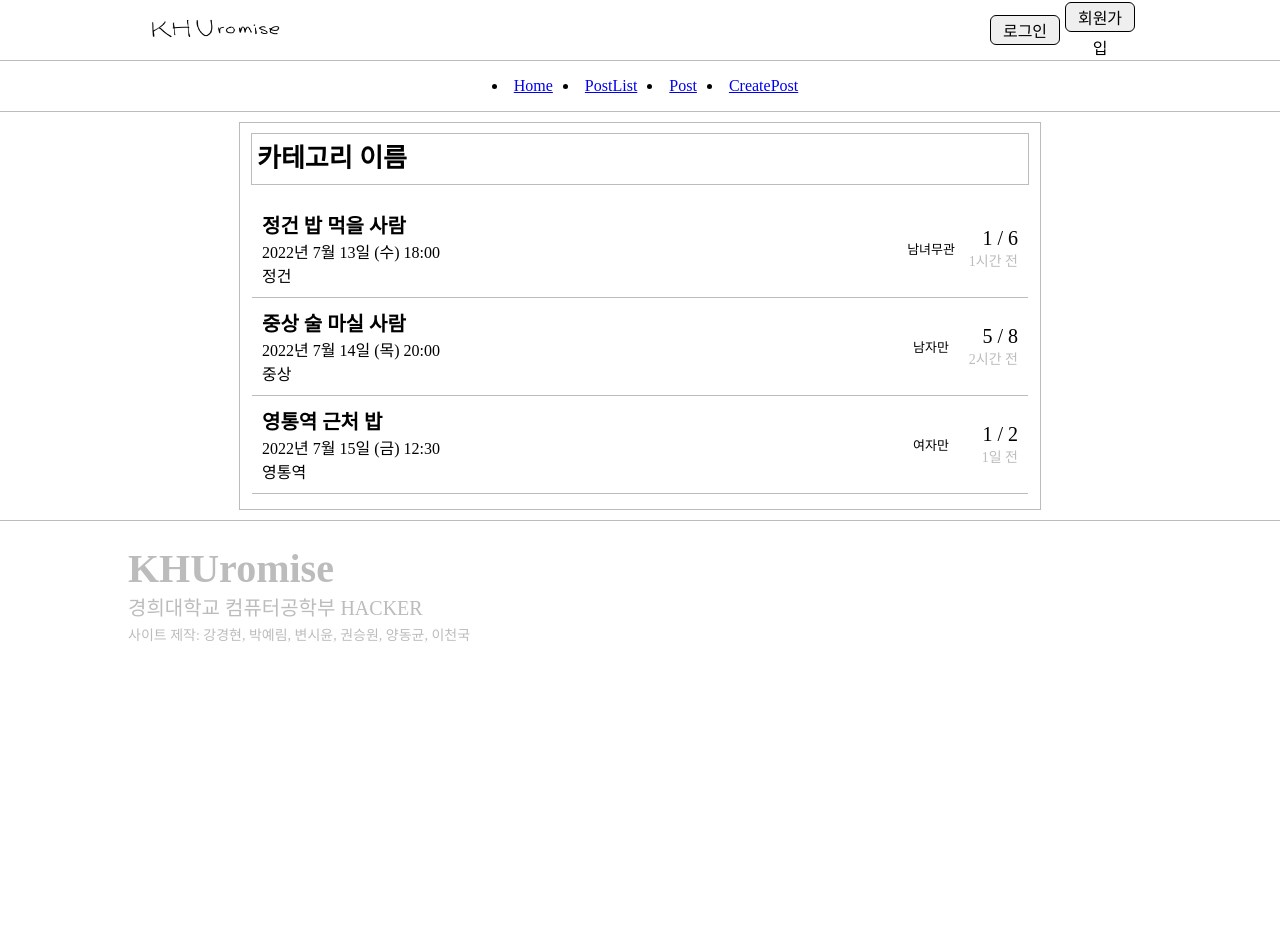
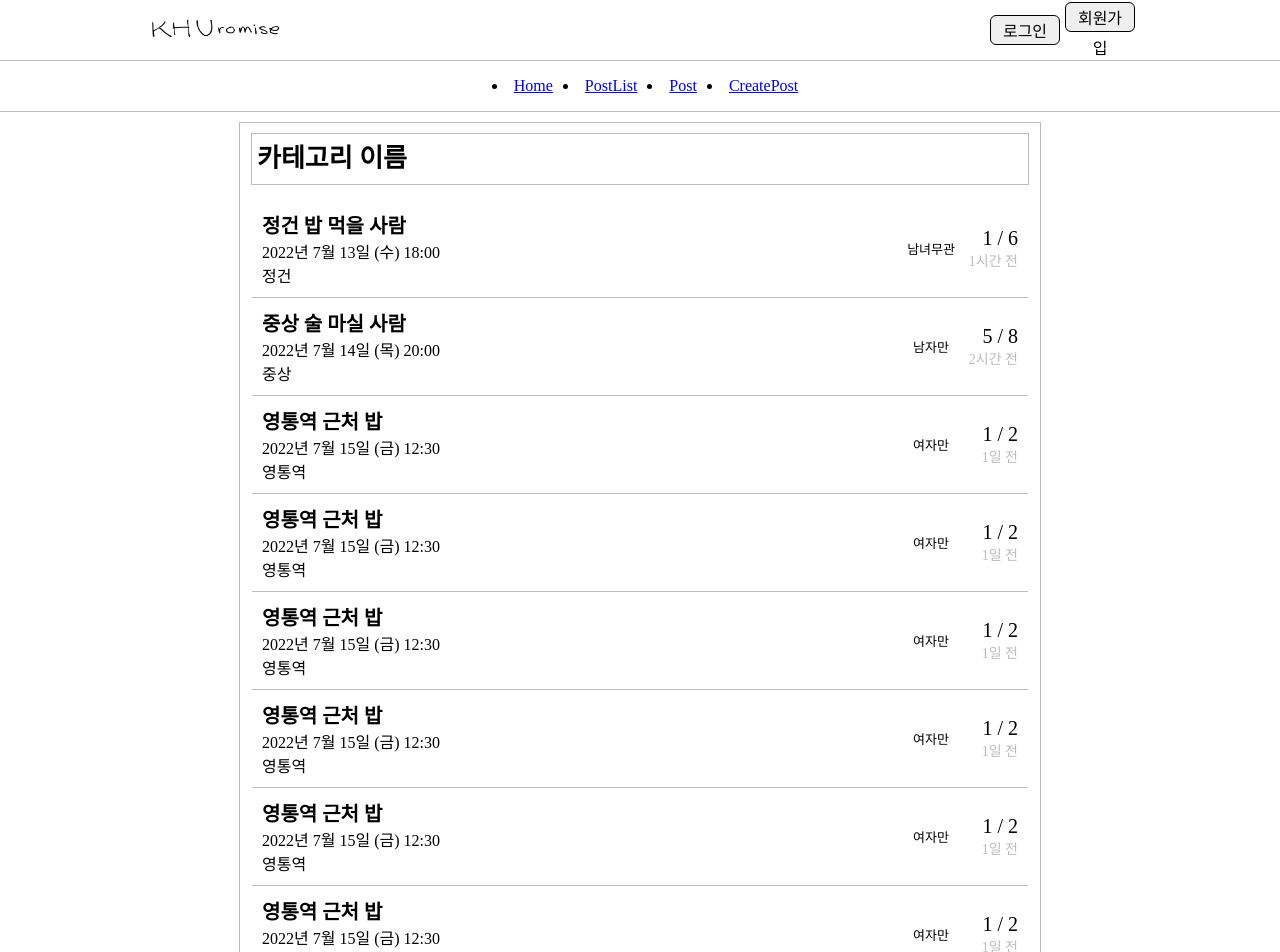
Before and after one commit to mucent/khuromise-frontend, a React (Create React App) app: page /post in a window 1280 px wide. Shown: the top 952 px of the page. Before the commit the page ends 800 px from the top, so only its background shows below. Built offline with nearby package versions, Linux system fonts and the light colour scheme.

Commit message:
[UPDATE] 로그인 박스 margin 조정 / footer 크기 조정 / PostList 게시물 복붙

```diff
--- a/src/components/Footer/Footer.js
+++ b/src/components/Footer/Footer.js
@@ -6,7 +6,7 @@ const FooterBlock = styled.div`
   border-top: 1px solid #bcbcbc;
 
   .box {
-    width: 80%;
+    width: 60%;
     height: 100%;
     margin: 0 auto;
 
@@ -42,7 +42,7 @@ const Footer = () => {
         <div className="title">KHUromise</div>
         <div className="club">경희대학교 컴퓨터공학부 HACKER</div>
         <div className="content">
-          사이트 제작: 강경현, 박예림, 변시윤, 권승원, 양동균, 이천국
+          사이트 제작: 강경현, 권승원, 박예림, 변시윤, 양동균, 이천국
         </div>
       </div>
     </FooterBlock>
--- a/src/components/LoginRegister/Login.js
+++ b/src/components/LoginRegister/Login.js
@@ -4,7 +4,7 @@ import logo from "./../Header/logo.png";
 const LoginTemplate = styled.div`
   width: 300px;
   height: 300px;
-  margin: 100px auto;
+  margin: 190px auto;
   border: 1px solid #bcbcbc;
 
   display: flex;
--- a/src/components/PostList/PostListBody.js
+++ b/src/components/PostList/PostListBody.js
@@ -34,6 +34,46 @@ const PostListBody = () => {
         participant="1 / 2"
         written_time="1일 전"
       />
+      <PostListItem
+        title="영통역 근처 밥"
+        date="2022년 7월 15일 (금) 12:30"
+        place="영통역"
+        gender="여자만"
+        participant="1 / 2"
+        written_time="1일 전"
+      />
+      <PostListItem
+        title="영통역 근처 밥"
+        date="2022년 7월 15일 (금) 12:30"
+        place="영통역"
+        gender="여자만"
+        participant="1 / 2"
+        written_time="1일 전"
+      />
+      <PostListItem
+        title="영통역 근처 밥"
+        date="2022년 7월 15일 (금) 12:30"
+        place="영통역"
+        gender="여자만"
+        participant="1 / 2"
+        written_time="1일 전"
+      />
+      <PostListItem
+        title="영통역 근처 밥"
+        date="2022년 7월 15일 (금) 12:30"
+        place="영통역"
+        gender="여자만"
+        participant="1 / 2"
+        written_time="1일 전"
+      />
+      <PostListItem
+        title="영통역 근처 밥"
+        date="2022년 7월 15일 (금) 12:30"
+        place="영통역"
+        gender="여자만"
+        participant="1 / 2"
+        written_time="1일 전"
+      />
     </PostListBodyBlock>
   );
 };
```
